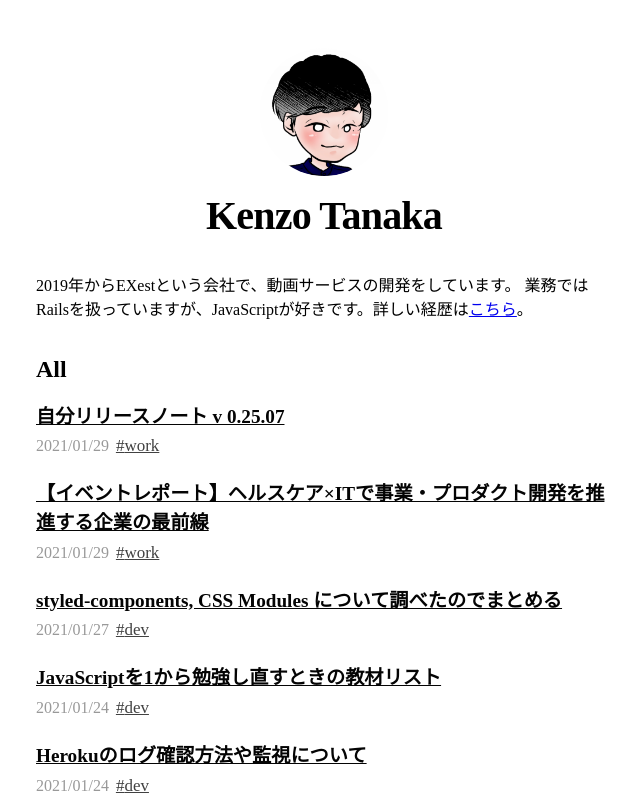
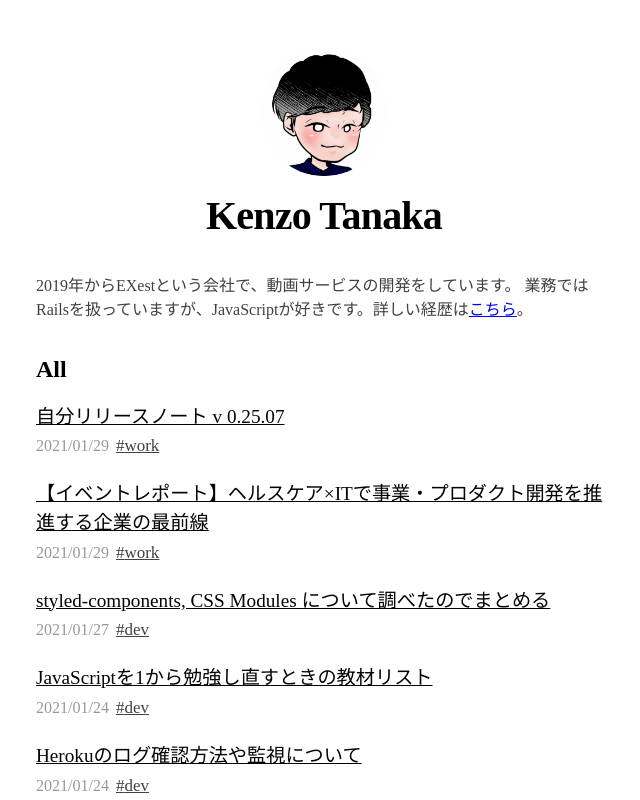
Before and after one commit to kenzo-tanaka/nextJsBlog, a Next.js app: page / in a window 1280 px wide. Shown: the top 800 px of the page, without its empty margins (316-956 px from the left). Built offline with nearby package versions, Linux system fonts and the light colour scheme.

Commit message:
fix titles font weight

```diff
--- a/components/postsList.tsx
+++ b/components/postsList.tsx
@@ -17,9 +17,7 @@
         {posts.map(({ slug, date, title, category }) => (
           <li className={utilStyles.listItem} key={slug}>
             <Link href={`/posts/${slug}`}>
-              <a className={`${utilStyles.textBold} ${utilStyles.titleText}`}>
-                {title}
-              </a>
+              <a className={`${utilStyles.titleText}`}>{title}</a>
             </Link>
             <br />
             <small className={utilStyles.lightText}>
--- a/pages/index.tsx
+++ b/pages/index.tsx
@@ -6,6 +6,7 @@
 import { config } from "../site.config";
 import { getSortedPostsData } from "../lib/posts";
 import { PostData } from "@types";
+import utilStyles from "../styles/utils.module.css";
 
 export const getStaticProps = async () => {
   const allPostsData = getSortedPostsData();
@@ -24,7 +25,7 @@
   return (
     <Layout home>
       <PageSEO title={config.siteMeta.title} />
-      <p>
+      <p className={utilStyles.greyText}>
         2019年からEXestという会社で、動画サービスの開発をしています。
         業務ではRailsを扱っていますが、JavaScriptが好きです。詳しい経歴は
         <Link href={"/about"}>
--- a/styles/utils.module.css
+++ b/styles/utils.module.css
@@ -61,6 +61,10 @@
   color: #999;
 }
 
+.greyText {
+  color: #414141;
+}
+
 .textBold {
   font-weight: 750;
 }
@@ -97,7 +101,6 @@
 .categoryLabel {
   text-decoration: underline;
   padding: 0 7px;
-  font-weight: 500;
   font-size: 17px;
   color: #414141;
 }
```
